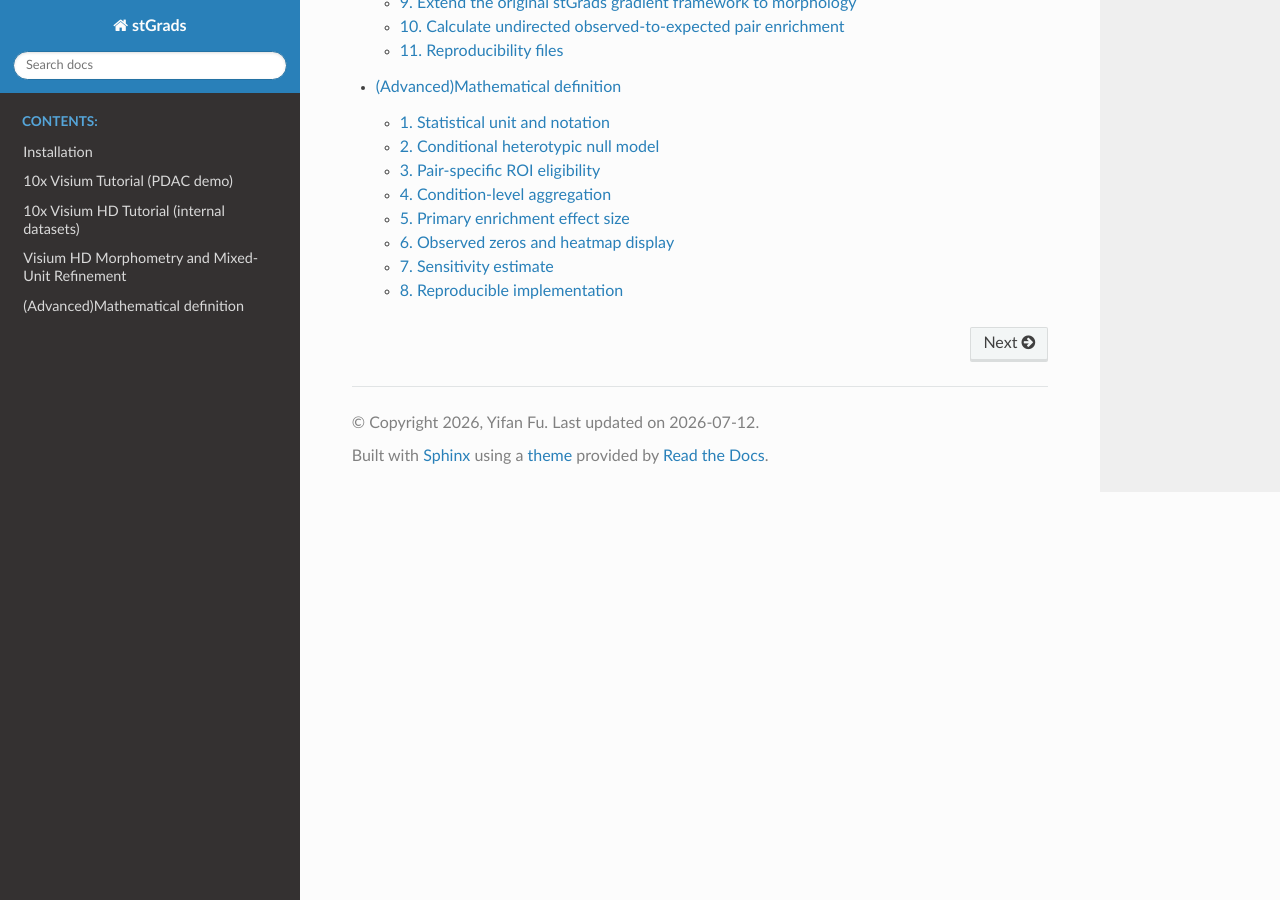
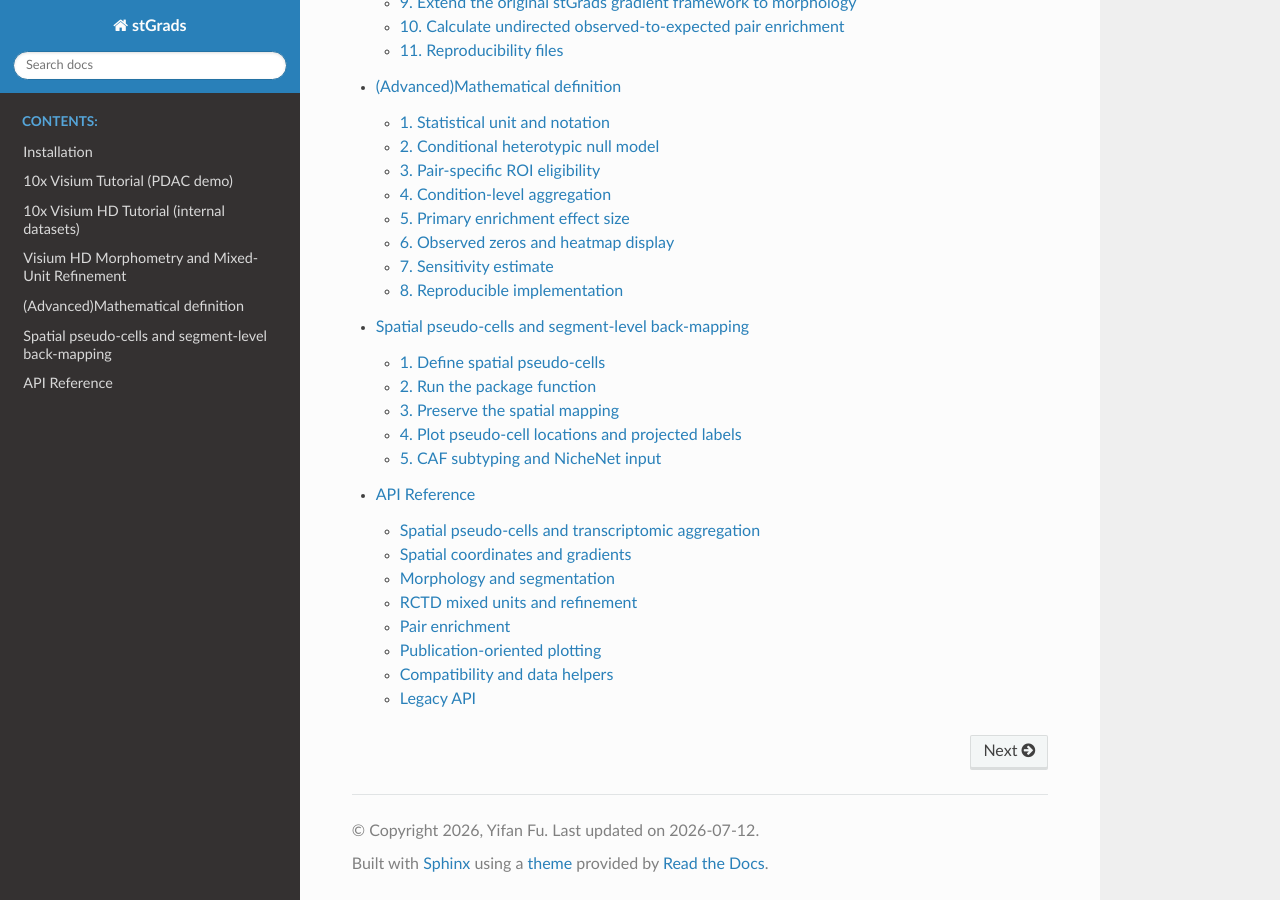
Before and after one commit to yifanfu01/stGrads_tutorial, a Sphinx documentation site: the page built from docs/index.rst, in a window 1280 px wide and 900 px high, scrolled down 901 px. Built offline with Sphinx 7.4.7 and the Read the Docs theme 3.1.0, drawn with Linux system fonts in a browser that asks for light colours; some of the changed lines change nothing that is shown.

Commit message:
update pseudocell

````diff
--- /dev/null
+++ b/docs/api_reference.md
@@ -0,0 +1,113 @@
+# API Reference
+
+This page lists the public stGrads 2.0 functions. Arguments shown here are
+the most important user-facing arguments; run `?function_name` in R for the
+complete help page and defaults.
+
+## Spatial pseudo-cells and transcriptomic aggregation
+
+| Function | Main arguments | Returns | Description |
+|---|---|---|---|
+| `stg_spatial_pseudocells()` | `object`, `group_cols`, `cell_type_col`, `cell_types`, `assay`, `layer`, `grid_size`, `target_cells`, `min_cells`, `max_cells`, `seed`, `as_seurat` | List with `counts`, `metadata`, `cell_map`, `n_cells`, and optionally `object` | Aggregates spatially adjacent segmented units into pseudo-cells while preserving segment-level provenance. |
+| `stg_pseudobulk()` | `object`, `group_cols`, `assay`, `layer`, `min_cells` | List with sparse counts and grouped metadata | Aggregates counts by metadata groups without using spatial coordinates. |
+| `stg_normalize_counts()` | `counts`, `scale_factor`, `log1p` | Normalized matrix | Performs sparse-friendly library-size normalization. |
+| `stg_marker_programs()` | `expression`, `gene_sets`, `min_genes` | Cell-by-program score matrix | Scores deterministic marker programs from one or more gene sets. |
+| `stg_program_overlap()` | `program_a`, `program_b`, `method` | Numeric overlap score | Combines two marker-program scores, including the minimum fuzzy intersection. |
+
+### `stg_spatial_pseudocells()` mapping output
+
+The `cell_map` table has one row per retained original segment and includes:
+
+| Column | Meaning |
+|---|---|
+| `CellID` | Original segmented-unit identifier. |
+| `pseudocell_id` | Pseudo-cell receiving the segment. |
+| `grid_id` | Sample-specific spatial grid identifier. |
+| `grid_x`, `grid_y` | Integer spatial-grid coordinates. |
+| `x`, `y` | Original segment centroid. |
+| `group_cols` | Original sample or replicate identifiers. |
+| `cell_type_col` | Original cell-type annotation, when supplied. |
+
+The pseudo-cell-level `metadata` table contains `n_segments`,
+`x_centroid`, `y_centroid`, `grid_x`, and `grid_y`. This makes it possible to
+assign a CAF or NicheNet-related label to a pseudo-cell and project that label
+back to every original segment.
+
+## Spatial coordinates and gradients
+
+| Function | Main arguments | Returns | Description |
+|---|---|---|---|
+| `stg_get_coordinates()` | `object`, `image`, `x_col`, `y_col`, `scale` | `CellID`, `x`, `y` data frame | Extracts coordinates from metadata, Seurat images, or segmentation boundaries. |
+| `stg_coordinates()` | `coordinates`, `object`, `x_col`, `y_col` | Coordinate matrix | Standardizes coordinate input for spatial calculations. |
+| `stg_spatial_gradient()` | `object`, `query`, `reference`, `radius`, `decay` | Cell-level gradient table | Computes spatial distance or decayed reference strength. |
+| `stg_gradient_test()` | `gradient`, `expression`, `group`, `method` | Feature-level test table | Tests transcriptomic association with a spatial gradient. |
+| `stg_decay()` | `distance`, `scale`, `model` | Numeric weights | Applies an exponential or user-defined spatial decay. |
+| `stg_spatial_neighborhood()` | `object`, `cell_type_col`, `radius`, `group_cols` | Neighborhood counts and proportions | Quantifies local cell-type composition. |
+| `stg_tumor_interface()` | `object`, `tumor_col`, `radius` | Interface distance table | Quantifies distance to a tumor or epithelial interface. |
+| `stg_stromal_barrier()` | `object`, `stromal_col`, `radius` | Barrier proxy table | Summarizes stromal obstruction between spatial populations. |
+
+## Morphology and segmentation
+
+| Function | Main arguments | Returns | Description |
+|---|---|---|---|
+| `stg_morphology()` | `polygons`, `centroids`, `object` | Morphology table | Computes cell-area and shape descriptors from segmentation polygons. |
+| `stg_add_morphology()` | `object`, `polygons`, `centroids` | Updated object or metadata | Adds morphology features to a spatial object. |
+| `stg_combine_cell_nucleus()` | `cell_features`, `nucleus_features` | Combined morphology table | Combines cell and nuclear measurements. |
+| `stg_morphology_qc()` | `morphology`, `thresholds` | QC table | Flags implausible or low-quality morphology. |
+| `stg_morphology_atypia()` | `morphology`, `group_cols` | Atypia score table | Summarizes morphology deviations within a reference group. |
+| `stg_prepare_hd_morphology()` | `object`, `polygons`, `nuclei` | Prepared morphology object | Standardizes polygon and nucleus inputs for Visium HD analysis. |
+
+## RCTD mixed units and refinement
+
+| Function | Main arguments | Returns | Description |
+|---|---|---|---|
+| `stg_annotate_rctd()` | `metadata`, `spot_class`, `first_type`, `second_type` | Normalized annotations | Standardizes RCTD singlet and mixed-unit labels. |
+| `stg_canonical_pair()` | `type_a`, `type_b` | Canonical pair labels | Treats mixed pairs as undirected. |
+| `stg_doublet_spatial_support()` | `metadata`, `coordinates`, `radius` | Support table | Tests whether both constituent singlet types occur nearby. |
+| `stg_add_spatial_support()` | `object`, `metadata`, `coordinates`, `radius` | Updated metadata/object | Adds local support evidence to an object. |
+| `stg_doublet_expression_residual()` | `counts`, `metadata`, `gene_sets` | Residual score table | Measures expression beyond expected constituent signals. |
+| `stg_refine_doublets()` | `metadata`, `evidence`, `weights` | Ranked refinement table | Integrates spatial, morphology, and transcriptomic evidence. |
+| `stg_classify_pair_display()` | `pair`, `observed`, `expected` | Display class | Labels enriched, depleted, zero-observed, or non-estimable pairs. |
+
+## Pair enrichment
+
+| Function | Main arguments | Returns | Description |
+|---|---|---|---|
+| `stg_pair_enrichment()` | `metadata`, `sample_col`, `condition_col`, `min_singlet_cells`, `min_expected` | ROI-level and condition-level tables | Computes conditional heterotypic observed-to-expected pair enrichment. |
+| `stg_plot_pair_triangle()` | `enrichment`, `condition`, `value`, `show_counts` | ggplot object | Displays undirected pair enrichment as a triangular heatmap. |
+
+The primary effect size is the unregularized ratio (O/E). The display-only
+value for an observed zero may use a finite pseudocount so that the heatmap
+can be colored, but the exact zero remains recorded in the output.
+
+## Publication-oriented plotting
+
+| Function | Main arguments | Returns | Description |
+|---|---|---|---|
+| `stg_theme_publication()` | `base_size`, `base_family` | ggplot theme | Provides a consistent publication-oriented theme. |
+| `stg_plot_hd_he()` | `demo`, `image_path`, `alpha` | ggplot object | Displays cropped H&E context. |
+| `stg_plot_polygon_class()` | `metadata`, `polygons`, `class_col` | ggplot object | Plots segmentation polygons by class. |
+| `stg_plot_polygon_feature()` | `metadata`, `polygons`, `feature` | ggplot object | Maps a continuous feature onto polygons. |
+| `stg_plot_doublet_map()` | `metadata`, `coordinates`, `pair` | ggplot object | Displays mixed units and spatial support. |
+| `stg_plot_spatial_feature()` | `object`, `feature`, `coordinates` | ggplot object | Maps a feature across spatial coordinates. |
+
+## Compatibility and data helpers
+
+| Function | Main arguments | Returns | Description |
+|---|---|---|---|
+| `stg_layer_data()` | `object`, `assay`, `layer` | Matrix | Reads Seurat v5 layers or Seurat v4 slots. |
+| `stg_upgrade_object()` | `object` | Updated object | Applies compatibility updates to older stGrads/Seurat objects. |
+| `stg_format_hd_cell_id()` | `cell_ids`, `sample` | Character vector | Standardizes HD cell identifiers. |
+| `stg_demo_image_path()` | `demo` | File path | Returns the packaged demo H&E image path. |
+| `stg_read_hd_scalefactors()` | `path` | List | Reads HD scale-factor metadata. |
+
+## Legacy API
+
+The original stGrads 0.1.x functions remain available for old scripts and RDS
+workflows. New analyses should use the `stg_*` functions above whenever an
+equivalent function exists.
+
+`FindPrimSpot()`, `CalcNearDis()`, `CalcNearDis_HD()`, `PlotNearDis()`,
+`PlotStrengthDis()`, `PlotStrengthExpr()`, `PlotDisExpr()`, `PlotDisProp()`,
+`CalcDRG()`, `PlotDRGs()`, `SeuLocation_StConvert()`, and
+`calculate_distance()` are retained for backward compatibility.
--- a/docs/index.rst
+++ b/docs/index.rst
@@ -15,3 +15,5 @@
    t2_visiumHD
    t3_visiumHD_morphology_doublets.md
    t4_pair_enrichment_mathematics.md
+   t5_spatial_pseudocells.md
+   api_reference.md
--- /dev/null
+++ b/docs/t5_spatial_pseudocells.md
@@ -0,0 +1,181 @@
+# Spatial pseudo-cells and segment-level back-mapping
+
+This tutorial adds a spatially constrained pseudo-cell layer for sparse
+segmented Visium HD data. It is intended for fibroblast/CAF subtyping,
+module scoring, differential expression, and ligand-receptor or NicheNet
+workflows.
+
+The key principle is that aggregation improves transcriptomic signal without
+discarding the original spatial units. Every pseudo-cell retains a complete
+segment-level map, so downstream labels can be projected back to the original
+segmentation.
+
+## 1. Define spatial pseudo-cells
+
+For an original segment $s$, let $mathbf{x}_s=(x_s,y_s)$ denote its spatial
+centroid. With grid width $h$, the spatial grid index is
+
+```{math}
+g(s) = (floor(x_s / h), floor(y_s / h)).
+```
+
+Here, $h$ is the `grid_size` parameter. Segments are first restricted to the
+same sample and, optionally, the same cell type. Within each sample-grid
+cell, segments are randomly partitioned into groups with target size $m$:
+
+```{math}
+P_{g,k} = { s in g : k m < rank_g(s) <= (k + 1) m }.
+```
+
+Only groups satisfying the following size constraint are retained:
+
+```{math}
+n_min <= |P_{g,k}| <= n_max.
+```
+
+Counts are then aggregated gene by gene:
+
+```{math}
+Y_{gk,j} = sum_{s in P_{g,k}} X_{s,j}.
+```
+
+This produces an expression matrix with pseudo-cells as columns and genes as
+rows. The aggregation is spatially constrained, but it does not claim that
+the original segments form a single biological cell.
+
+## 2. Run the package function
+
+The function accepts a Seurat object containing segmentation-level counts and
+coordinates. Here, `MatchKey` prevents pseudo-cells from crossing samples and
+`first_type` restricts the input to Fibroblast singlets.
+
+```r
+library(stGrads)
+
+fibroblast_pseudocells <- stg_spatial_pseudocells(
+  object = hd_object,
+  group_cols = "MatchKey",
+  cell_type_col = "first_type",
+  cell_types = "Fibroblast",
+  assay = "Spatial.Polygons",
+  layer = "counts",
+  grid_size = 200,
+  target_cells = 80,
+  min_cells = 8,
+  max_cells = 220,
+  seed = 20260624,
+  as_seurat = TRUE
+)
+
+fibroblast_pc <- fibroblast_pseudocells$object
+dim(fibroblast_pseudocells$counts)
+head(fibroblast_pseudocells$metadata)
+```
+
+The returned object is ready for a standard Seurat workflow:
+
+```r
+fibroblast_pc <- NormalizeData(fibroblast_pc, verbose = FALSE)
+fibroblast_pc <- FindVariableFeatures(fibroblast_pc, nfeatures = 3000, verbose = FALSE)
+fibroblast_pc <- ScaleData(fibroblast_pc, verbose = FALSE)
+fibroblast_pc <- RunPCA(fibroblast_pc, npcs = 30, verbose = FALSE)
+fibroblast_pc <- FindNeighbors(fibroblast_pc, dims = 1:20, verbose = FALSE)
+fibroblast_pc <- FindClusters(fibroblast_pc, resolution = 0.2, verbose = FALSE)
+fibroblast_pc <- RunUMAP(fibroblast_pc, dims = 1:20, verbose = FALSE)
+DimPlot(fibroblast_pc, group.by = "seurat_clusters")
+```
+
+## 3. Preserve the spatial mapping
+
+The central output is `cell_map`. It contains one row per retained original
+segment:
+
+```r
+mapping <- fibroblast_pseudocells$cell_map
+
+mapping[, c(
+  "CellID", "pseudocell_id", "grid_id", "grid_x", "grid_y",
+  "x", "y", "MatchKey", "first_type"
+)] |> head()
+```
+
+The mapping is an explicit many-to-one relation:
+
+```{math}
+f: S_retained -> P,  f(s) = p(s).
+```
+
+Every retained segment $s$ is assigned to exactly one pseudo-cell $p(s)$.
+A pseudo-cell-level label can therefore be projected back to the original
+segments by a join:
+
+```r
+pc_labels <- data.frame(
+  pseudocell_id = colnames(fibroblast_pc),
+  CAF_state = fibroblast_pc$CAF_state,
+  stringsAsFactors = FALSE
+)
+
+segment_labels <- merge(
+  mapping,
+  pc_labels,
+  by = "pseudocell_id",
+  all.x = TRUE,
+  sort = FALSE
+)
+```
+
+This table can be joined to the original Seurat metadata or used directly for
+spatial plotting. The pseudo-cell centroid is retained in
+`fibroblast_pseudocells$metadata$x_centroid` and
+`fibroblast_pseudocells$metadata$y_centroid`; the original segment centroids
+remain in `cell_map$x` and `cell_map$y`.
+
+## 4. Plot pseudo-cell locations and projected labels
+
+```r
+library(ggplot2)
+
+ggplot(segment_labels, aes(x = x, y = y, color = CAF_state)) +
+  geom_point(size = 0.25, alpha = 0.8) +
+  scale_y_reverse() +
+  coord_equal() +
+  theme_minimal() +
+  labs(
+    title = "CAF labels projected from spatial pseudo-cells",
+    subtitle = "Each original segment inherits the label of its pseudo-cell",
+    x = "X coordinate",
+    y = "Y coordinate"
+  )
+```
+
+The projected map is a visualization of the aggregation result, not a new
+segmentation. For morphology-aware review, the original polygon boundaries
+should remain the primary geometric representation.
+
+## 5. CAF subtyping and NicheNet input
+
+After pseudo-cell construction, canonical CAF programs can be scored on the
+pseudo-cell object. For example:
+
+```r
+caf_programs <- list(
+  iCAF = c("IL6", "CXCL12", "CXCL14", "LIF", "CFD", "PDGFRA"),
+  myCAF = c("ACTA2", "TAGLN", "MYL9", "POSTN", "COL1A1", "COL3A1"),
+  apCAF = c("HLA-DRA", "HLA-DRB1", "CD74", "CIITA")
+)
+
+program_scores <- stg_marker_programs(
+  fibroblast_pseudocells$counts,
+  gene_sets = caf_programs
+)
+fibroblast_pc$CAF_state <- colnames(program_scores)[
+  max.col(as.matrix(program_scores), ties.method = "first")
+]
+```
+
+The pseudo-cell object can then be used as the sender population for a
+NicheNet workflow, while `cell_map` provides the link back to the original
+spatial segments. NicheNet resource files and model choices remain external
+to stGrads; the package provides the spatial aggregation and the
+provenance-preserving mapping layer.
````
Also changed, not shown: 2 other files.
